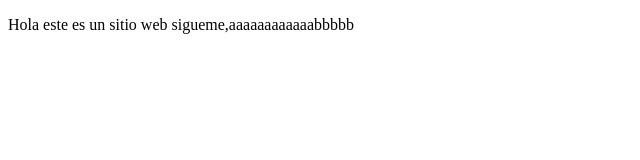
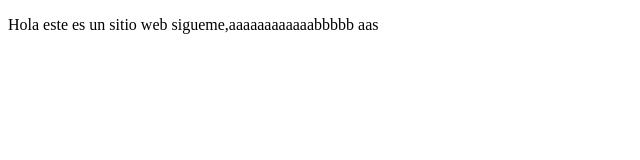
Before and after one commit to andres094ac/proyectoDemoCursoPrework, a plain HTML site: page index.html in a window 1280 px wide. Shown: the full height of the page, 0-640 px from the left. Drawn offline with Linux system fonts and the light colour scheme.

Commit message:
cambios2

```diff
--- a/index.html
+++ b/index.html
@@ -10,6 +10,7 @@
     <p>
         Hola este es un sitio web
         sigueme,aaaaaaaaaaaabbbbb
+        aas
     </p>
 </body>
 </html>
```
